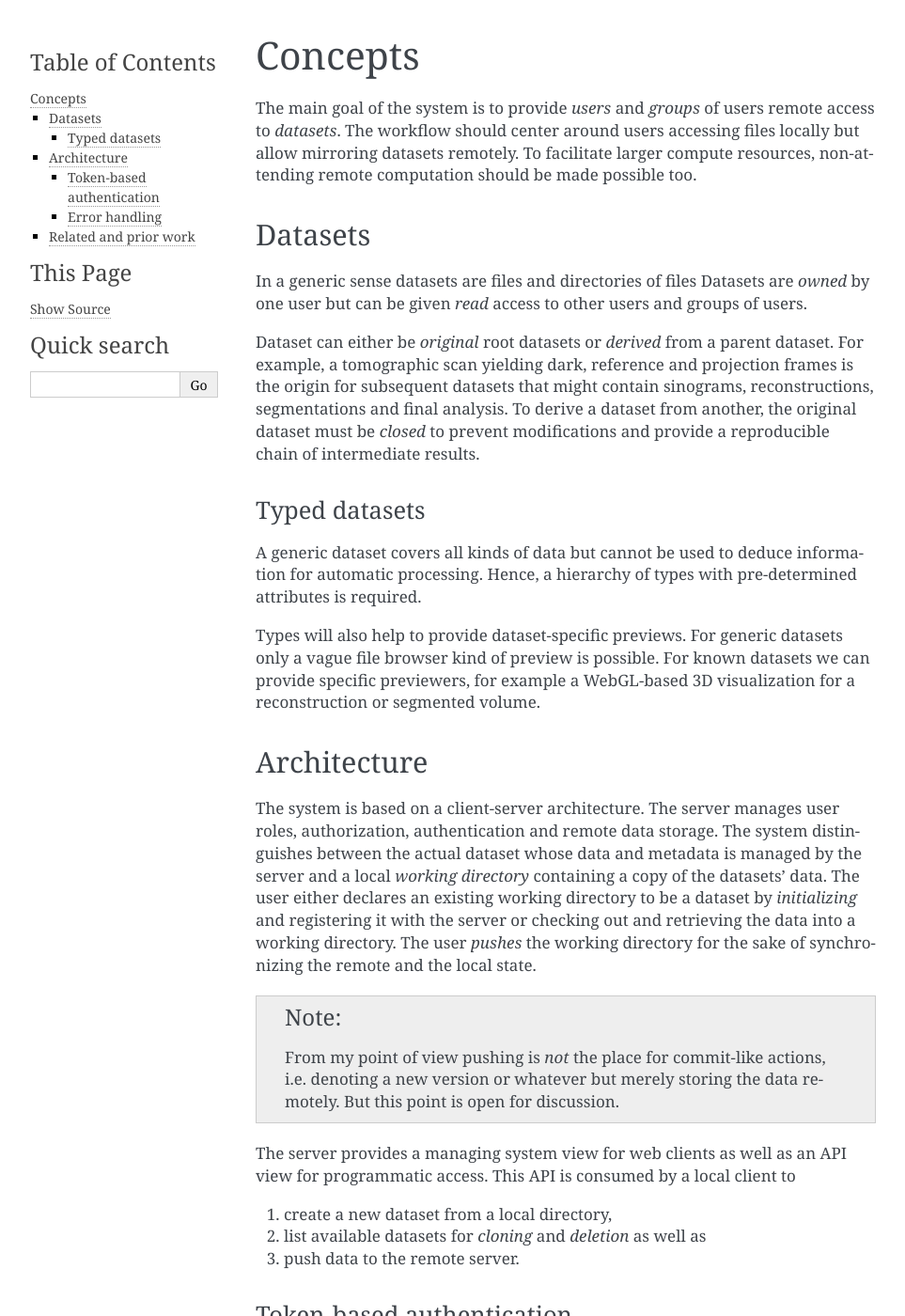
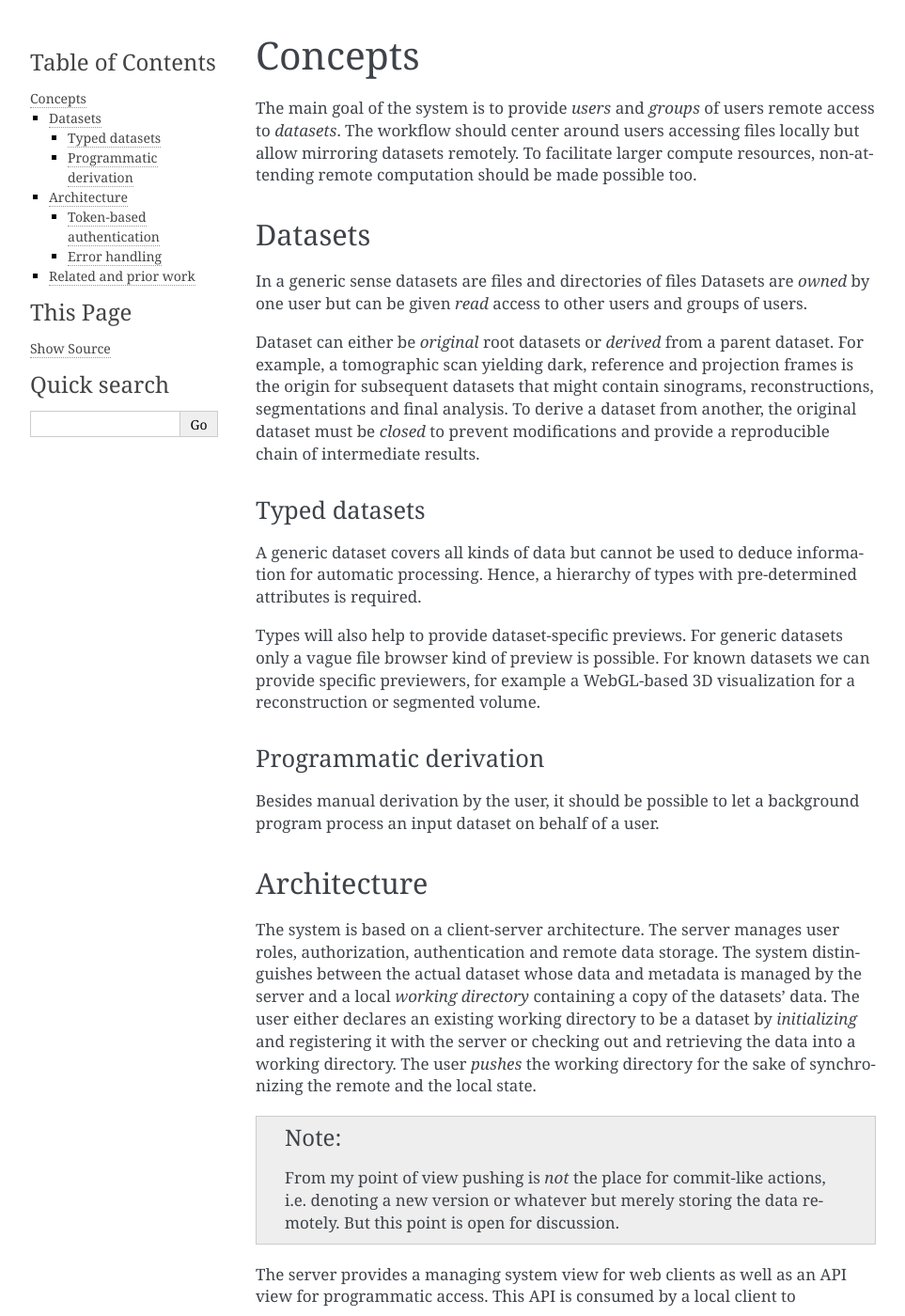
Before and after one commit to ufo-kit/nova, a Sphinx documentation site: the page built from docs/concepts.rst, in a window 1280 px wide and 1400 px high. Shown: the whole window at 94% size, without its empty margins (148-1111 px from the left). Built offline with Sphinx 7.4.7, drawn with Linux system fonts in a browser that asks for light colours.

Commit message:
Note idea about programmatic derivation

```diff
--- a/docs/concepts.rst
+++ b/docs/concepts.rst
@@ -34,6 +34,13 @@ Types will also help to provide dataset-specific previews. For generic datasets
 only a vague file browser kind of preview is possible. For known datasets we can
 provide specific previewers, for example a WebGL-based 3D visualization for a
 reconstruction or segmented volume.
+
+
+Programmatic derivation
+-----------------------
+
+Besides manual derivation by the user, it should be possible to let a background
+program process an input dataset on behalf of a user.
 
 
 Architecture
```
